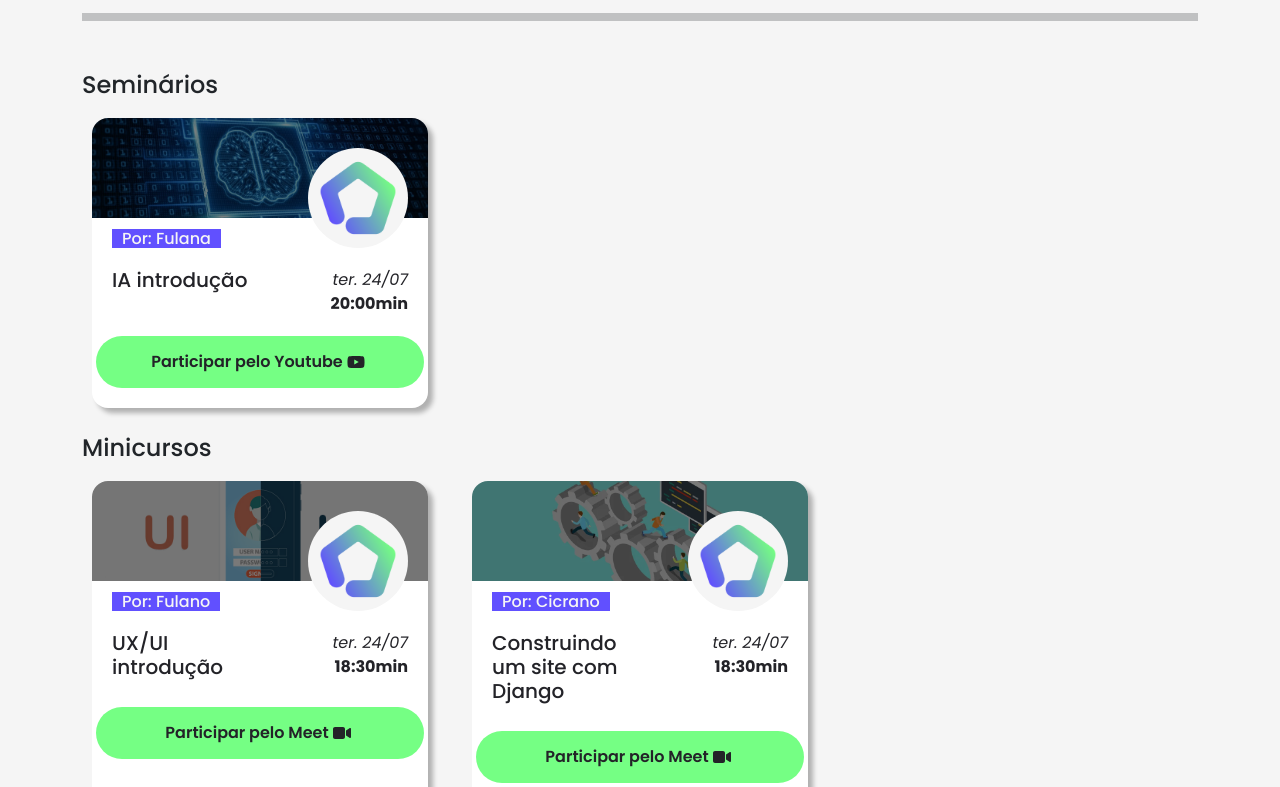
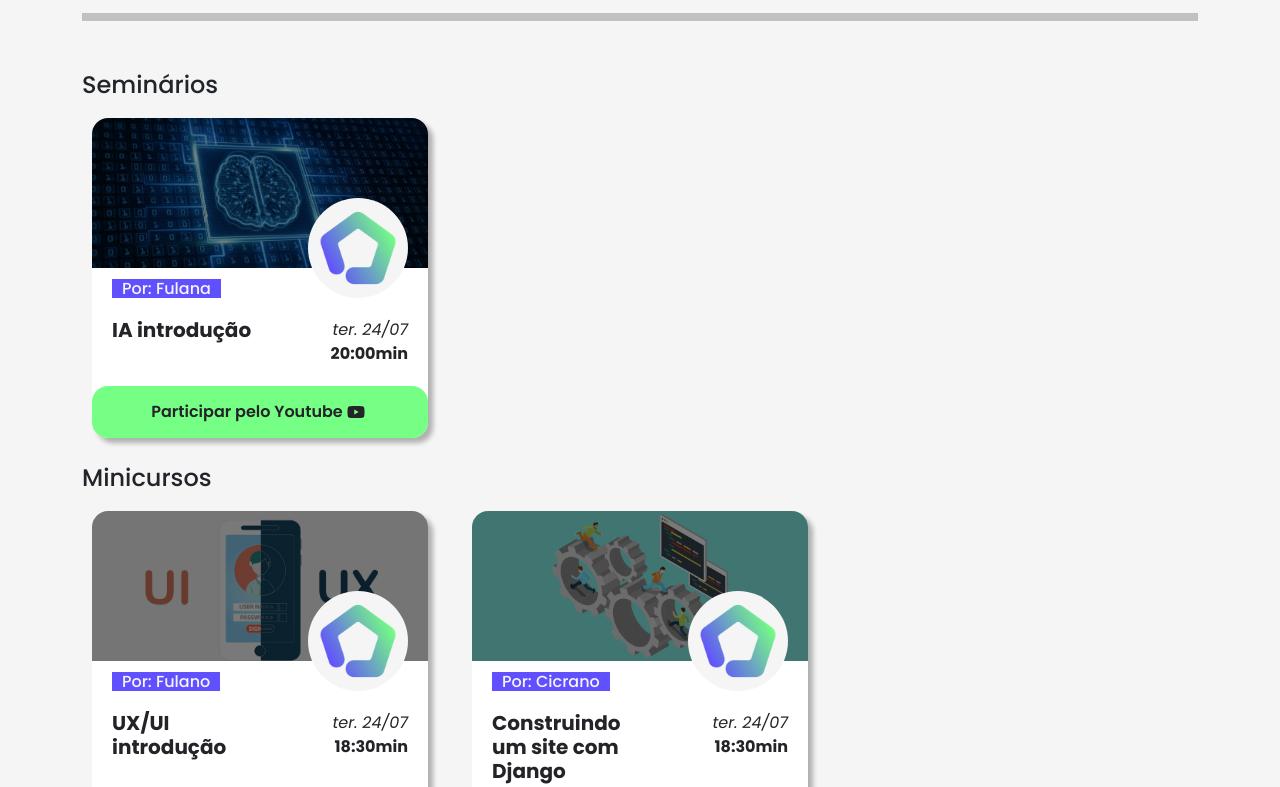
Before and after one commit to secompufscar/site-secompbeta, a React (Create React App) app: page / in a window 1280 px wide. Shown: the part 1510-2297 px from the top of the page. Built offline with nearby package versions, Linux system fonts and the light colour scheme.

Commit message:
css botao de cards

```diff
--- a/src/components/Cronograma/styles.css
+++ b/src/components/Cronograma/styles.css
@@ -10,18 +10,27 @@
 }
 
 .img-evento {
-    min-height: 100px;
+    min-height: 150px;
+    border-radius: 16px 16px 0 0;
     background-position: center;
     background-repeat: no-repeat;
     background-size: cover;
     filter: brightness(0.5);
-    border-radius: 16px 16px 0 0;
+}
+
+.img-evento a {
+    width: 100%;
 }
 
 .info-evento {
     display: grid;
     grid-template-columns: 1fr 1fr;
     padding: 20px;
+    margin-bottom: 52px;
+}
+
+.info-evento h5 {
+    font-weight: bolder;
 }
 
 .data-evento {
@@ -83,9 +92,13 @@
     display: flex;
     align-items: center;
     justify-content: center;
-    padding-bottom: 20px;
+    position: absolute;
+    bottom: 0;
+    width: 100%;
 }
 
 .link-evento button {
     width: 100%;
+    border-radius: 16px;
+    margin: 0;
 }
```
